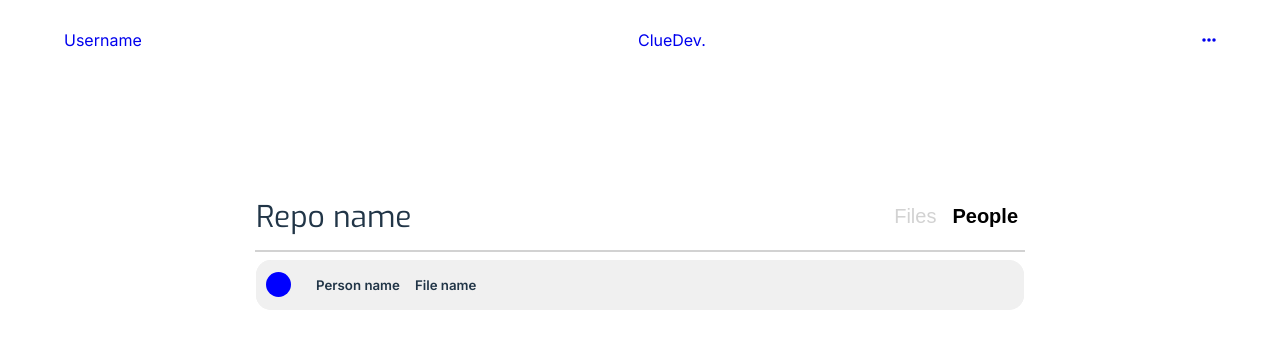
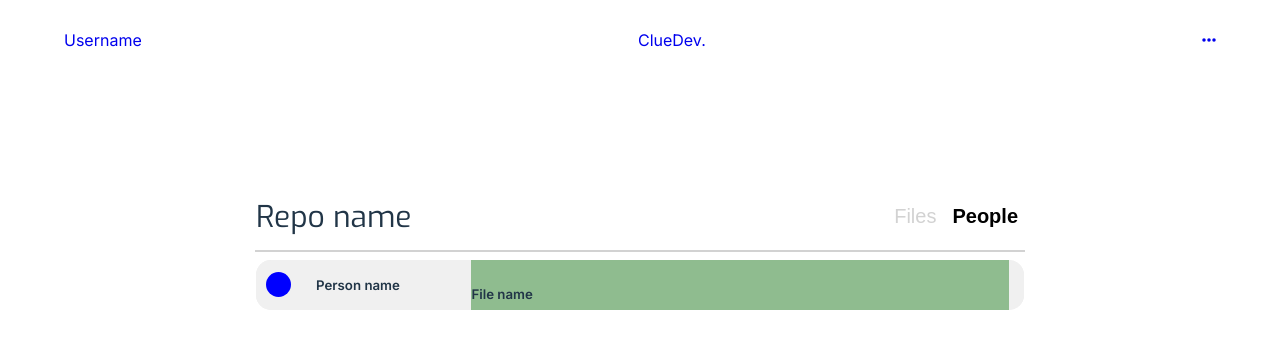
Before and after one commit to andrescm1998/ClueDev-Client, a React (Vite) app: page /map in a window 1280 px wide. Both pictures are taken after a click on the button "People". Shown: the top 348 px of the page. Built offline with nearby package versions, Linux system fonts and the light colour scheme; a web font is replaced by a local one.

Commit message:
revert to original state

```diff
--- a/src/Components/File/index.css
+++ b/src/Components/File/index.css
@@ -5,6 +5,7 @@
     height: 50px;
     align-items: center;
     border-radius: 15px;
+    justify-content: space-between;
 }
 
 .icon {
@@ -12,3 +13,15 @@
     margin: 0 0.5rem;
     color: #919191;
 }
+
+.file-section {
+    display: flex;
+    flex-direction: row;
+    align-items: center;
+}
+
+.counter-section {
+    width: 70%;
+    height: 100%;
+    background-color: green;
+}
--- a/src/Components/File/index.jsx
+++ b/src/Components/File/index.jsx
@@ -2,18 +2,28 @@ import React from 'react';
 import './index.css';
 import { FontAwesomeIcon } from "@fortawesome/react-fontawesome";
 import { faFolder } from "@fortawesome/free-solid-svg-icons";
+import { faFile } from "@fortawesome/free-solid-svg-icons";
 
 export const File = () => {
 
+    const file = <FontAwesomeIcon icon={faFile}/>;
     const folder = <FontAwesomeIcon icon={faFolder}/>;
     return (
         <>
             <section className='file-container'>
-                {/* file or folder icon */}
-                <span className='icon'>{folder}</span>
-                <h5>File/Folder name</h5>
-                {/* map all collaborators and render counters */}
-                {/* counter component */}
+
+                <section className='file-section'>
+                    {/* file or folder icon */}
+                    {/* <span className='icon'>{file}</span> */}
+                    <span className='icon'>{folder}</span>
+                    <h5>File/Folder name</h5>
+                </section>
+
+                <section className='counter-section'>
+                    {/* map all collaborators and render counters */}
+                    {/* counter component */}
+
+                </section>
             </section>
         </>
     )
--- a/src/Components/Map/index.jsx
+++ b/src/Components/Map/index.jsx
@@ -44,6 +44,7 @@ export const Map = () => {
         <main className='map-container'>
 
             <section className='header'>
+                {/* repo name rendered from repo */}
                 <h1>Repo name</h1>
                 <section className='links'>
                     <button style={{fontWeight: filesSelected ? 'bold' : '', color: filesSelected ? 'black' : '#D2D2D2'}} className='mapBtn' onClick={selectFiles}>Files</button>
@@ -53,7 +54,7 @@ export const Map = () => {
             <hr/>
 
             <section className='repo-list'>
-                {/* render based on selected */}
+                {/* render based on selected (file or people)*/}
                 {/* <People /> */}
                 {filesSelected == true && <File />}
                 {filesSelected == false && <People />}
--- a/src/Components/People/index.css
+++ b/src/Components/People/index.css
@@ -5,12 +5,25 @@
     height: 50px;
     align-items: center;
     border-radius: 15px;
+    justify-content: space-between;
 }
 
 .name {
      margin: 0px 15px;
 }
 
-/* .file {
+.person-section {
+    display: flex;
+    flex-direction: row;
+    align-items: center;
+}
 
-} */
+.person-files {
+    display: flex;
+    flex-direction: column;
+    background-color: darkseagreen;
+    margin: 0 15px;
+    width: 70%;
+    height: 100%;
+    /* padding: 0; */
+}
--- a/src/Components/People/index.jsx
+++ b/src/Components/People/index.jsx
@@ -7,11 +7,19 @@ export const People = () => {
     return (
         <>
             <section className='people-container'>
-                {/* persons github icon */}
-                <Counter/>
-                <h5 className='name'>Person name</h5>
-                {/* map all files that person has a counter on */}
-                <h5 className='file'>File name</h5>
+
+                <section className='person-section'>
+                    {/* persons github icon */}
+                    <Counter/>
+                    <h5 className='name'>Person name</h5>
+                </section>
+
+                <section className='person-files'>
+                    {/* map all files that person has a counter on */}
+                    <h5 className='file'>File name</h5>
+                    {/* <h5 className='file'>File name</h5>
+                    <h5 className='file'>File name</h5> */}
+                </section>
             </section>
         </>
     )
```
